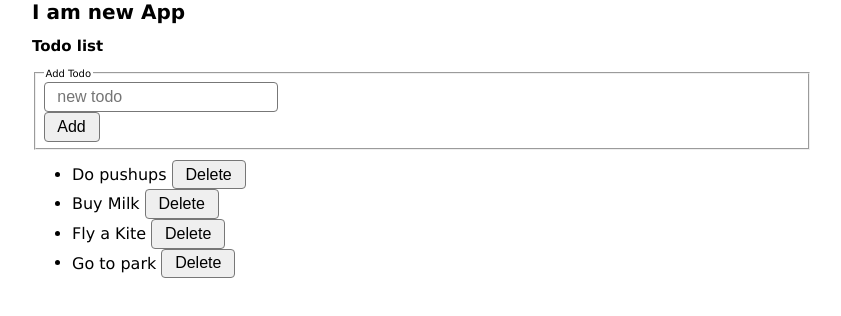
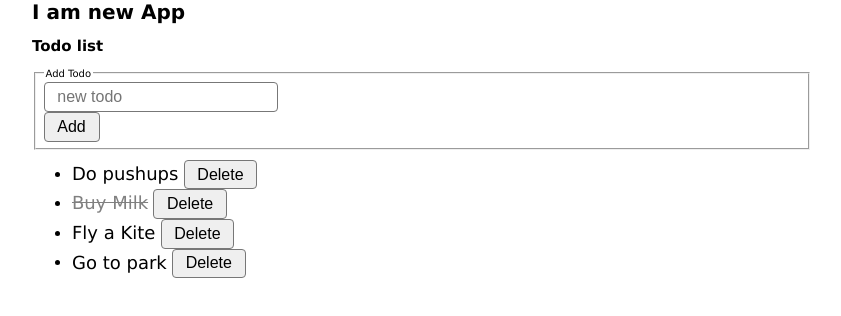
Before and after one commit to MariusCodeAcademy/feu8_4_react_input_form_objState, a React (Vite) app: page / in a window 1280 px wide. Shown: the top 316 px of the page, without its empty margins (218-1059 px from the left). Built offline with nearby package versions, Linux system fonts and the light colour scheme.

Commit message:
pakeistasArr in progress

```diff
--- a/src/components/Todo.jsx
+++ b/src/components/Todo.jsx
@@ -47,6 +47,23 @@ export default function Todo() {
     // atnaujinam mainTodoArr su setMainTodoArr paduodami nauja masyva su pridetu nauju tObj
     setMainTodoArr([...mainTodoArr, newTodoObj]);
   }
+  // handleToggleTodo
+  function handleToggleTodo(idToToggle) {
+    console.log('handleToggleTodo', idToToggle);
+    // konkreciam, tam ant kurio paspaudem
+    // pakeisti isDone i priesinga (nekeician orginalo)
+    const pakeistasArr = mainTodoArr.map((tObj) => {
+      // surandam elementa
+      if (tObj.id === idToToggle) {
+        /// radom
+        console.log('radom', tObj);
+        // pakeisti jo kopijos isDone i priesinga
+        // grazinti kopija
+      }
+      // neradom
+      // grazinam ta pati el
+    });
+  }
 
   const mainArrayEmpty = mainTodoArr.length === 0;
 
@@ -68,7 +85,13 @@ export default function Todo() {
       <ul>
         {mainTodoArr.map((tObj) => (
           <li key={tObj.id}>
-            <span className=''>{tObj.title}</span>{' '}
+            <span
+              onClick={() => handleToggleTodo(tObj.id)}
+              className={tObj.isDone ? 'finished pointer' : 'pointer'}
+              role='button'
+            >
+              {tObj.title}
+            </span>{' '}
             <button onClick={() => handleDelete(tObj.id)}>Delete</button>
           </li>
         ))}
--- a/src/style/App.css
+++ b/src/style/App.css
@@ -8,3 +8,12 @@
 /* .errorMsg:empty {
   display: none;
 } */
+
+.finished {
+  color: gray;
+  text-decoration: line-through;
+}
+.pointer {
+  cursor: pointer;
+  font-size: 18px;
+}
```
